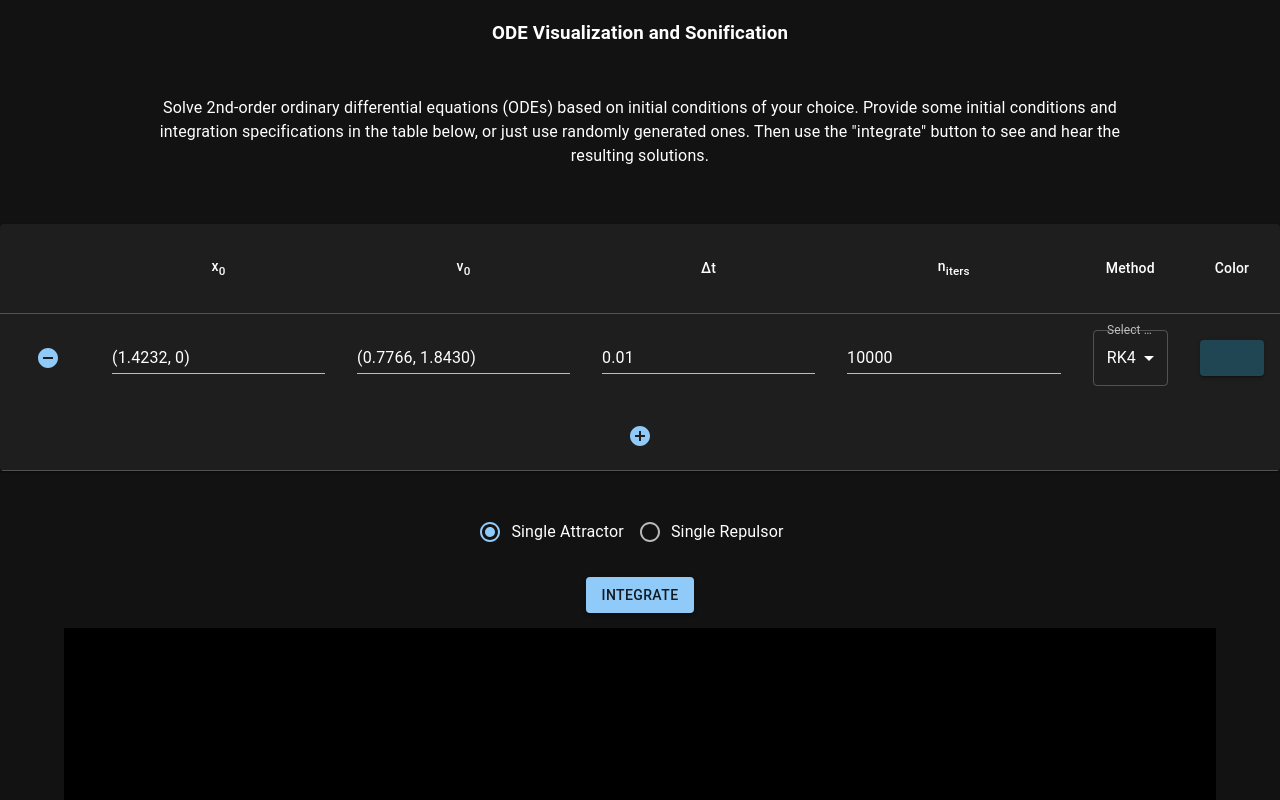
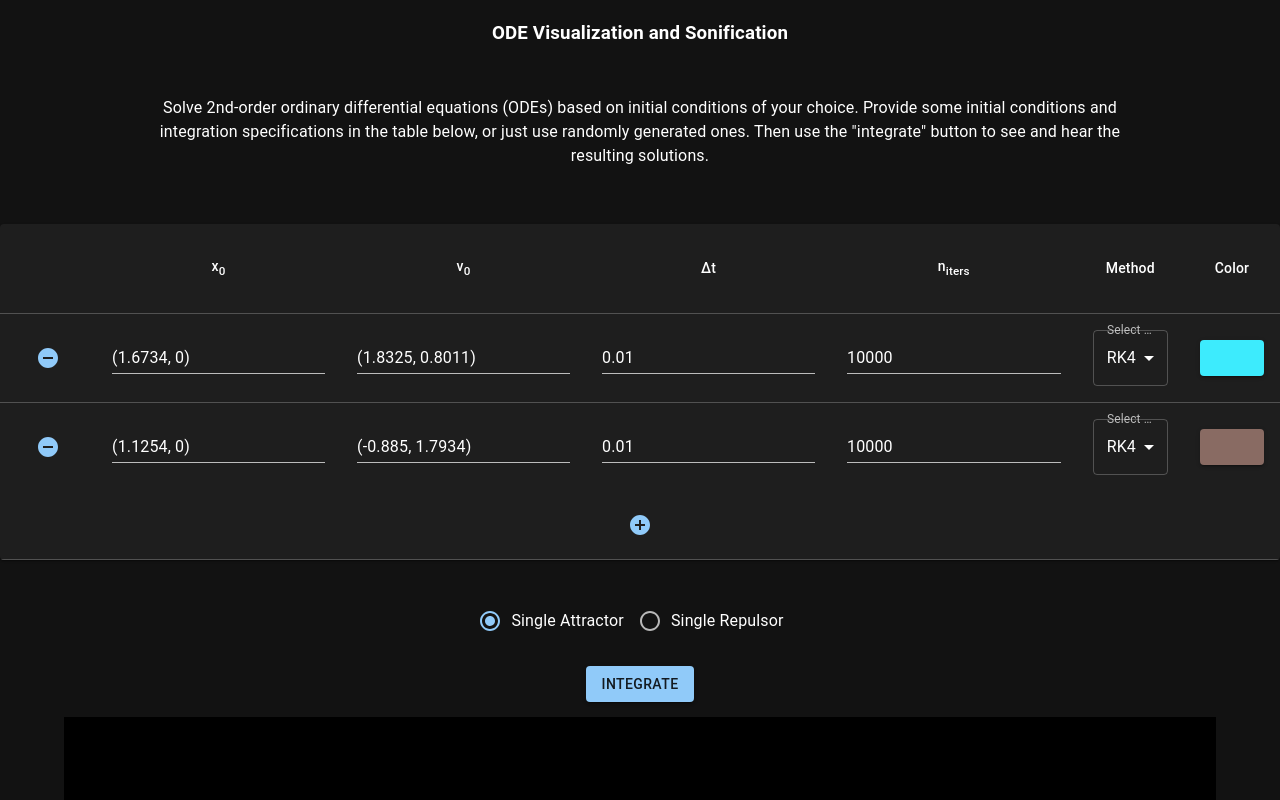
Before and after one commit to tarinyoom/ode-integrators, a React (Create React App) app in the folder frontend/: page / in a window 1280 px wide. Shown: the top 800 px of the page. Built offline with nearby package versions, Linux system fonts and the light colour scheme.

Commit message:
adds second default ivp

```diff
--- a/frontend/src/Table.tsx
+++ b/frontend/src/Table.tsx
@@ -37,7 +37,7 @@ function TableView(
 		{register: (f: () => IVP[]) => void}
 	) {
 
-	const [ivps, setIvps] = useState<PartialIVP[]>([getNewIVP()]);
+	const [ivps, setIvps] = useState<PartialIVP[]>([getNewIVP(), getNewIVP()]);
 	const [colorAnchor, setColorAnchor] = useState<HTMLButtonElement | null>(null);
 	const [colorOpen, setColorOpen] = useState<string | null>(null);
 
```
